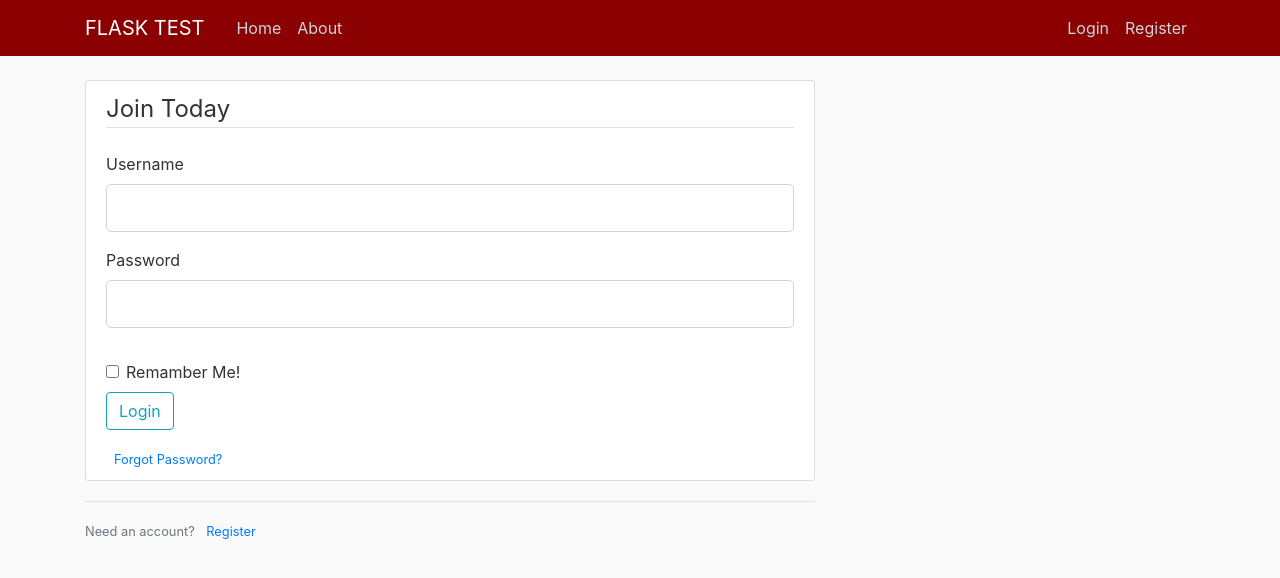
After one commit to lyfofvipin/Test_Flask, a Flask app: page /login in a window 1280 px wide. The commit adds this page. Shown: the top 578 px of the page. Run offline with Flask 2, Linux system fonts and the light colour scheme; some libraries are stand-ins or nearby versions.

Commit message:
Add login and registration forms

```diff
--- /dev/null
+++ b/forms.py
@@ -0,0 +1,17 @@
+from flask_wtf import FlaskForm
+from wtforms import StringField, PasswordField, SubmitField, BooleanField
+from wtforms.validators import DataRequired, Length, Email, EqualTo
+
+
+class RegistrationForm(FlaskForm):
+    username = StringField("Username", validators=[DataRequired(), Length(min=3, max=30)])
+    email = StringField("Email", validators=[DataRequired(), Email()])
+    password = PasswordField("Password", validators=[DataRequired()])
+    confirm_password = PasswordField("Confirm Password", validators=[DataRequired(), EqualTo('password')])
+    submit = SubmitField('Sing Up')
+
+class LoginForm(FlaskForm):
+    username = StringField("Username", validators=[DataRequired(), Length(min=3, max=30)])
+    password = PasswordField("Password", validators=[DataRequired()])
+    remember = BooleanField('Remamber Me!')
+    submit = SubmitField('Login')
--- a/main.py
+++ b/main.py
@@ -1,7 +1,8 @@
-from flask import Flask, render_template, url_for
-
+from flask import Flask, render_template, url_for, flash, redirect
+from forms import RegistrationForm, LoginForm
 
 app = Flask(__name__)
+app.config['SECRET_KEY'] = '3092e766d8a79953890a1c765ab6ca01'
 
 @app.route("/")
 @app.route("/home")
@@ -12,5 +13,23 @@ def home():
 def about():
     return render_template("about.html", title="Flask | About")
 
+@app.route("/register", methods=['GET', 'POST'])
+def register():
+    form = RegistrationForm()
+    if form.validate_on_submit():
+        flash("You has been successfully logged in.", "success")
+        return redirect(url_for('home'))
+    else:
+        flash("Login Unsuccessfull, Please check Username or Password", "danger")
+    return render_template("register.html", title="Flask | REGISTER", form = form)
+
+@app.route("/login", methods=['GET', 'POST'])
+def login():
+    form = LoginForm()
+    if form.validate_on_submit():
+        flash("User {0} is able to Successfully Login.".format(form.username.data), "success")
+        return redirect(url_for('home'))
+    return render_template("login.html", title="Flask | REGISTER", form = form)
+
 if __name__ == "__main__":
     app.run(debug=True)
--- a/templates/layout.html
+++ b/templates/layout.html
@@ -44,6 +44,15 @@
         <main role="main" class="container">
             <div class="row">
               <div class="col-md-8">
+                {% with messages = get_flashed_messages(with_categories=true) %}
+                    {% if messages %}
+                        {% for category, message in messages  %}
+                            <div class="alert alert-{{ category }}">
+                                {{ message }}
+                            </div>
+                        {% endfor %}
+                    {% endif %}
+                {% endwith %}
                 {% block content %}{% endblock %}
               </div>
               <!-- <div class="col-md-4">
--- /dev/null
+++ b/templates/login.html
@@ -0,0 +1,56 @@
+{% extends "layout.html" %}
+{% block content %}
+    <div class="content-section">
+        <form method="POST" action="">
+            {{ form.hidden_tag() }}
+            <fieldset class="form-group">
+                <legend class="border-bottom mb-4">Join Today</legend>
+                <div class="form-group">
+                    {{ form.username.label(class="form-control-label") }}
+                    {% if form.username.errors %}
+                    {{ form.username(class="form-control form-control-lg is-invalid") }}
+                    <div class="invalid-feedback">
+                        {% for error in form.username.errors %}
+                            <span>
+                                {{ error }}
+                            </span>
+                        {% endfor %}
+                    </div>
+                    {% else %}
+                        {{ form.username(class="form-control form-control-lg") }}
+                    {% endif %}
+                </div>
+                <div class="form-group">
+                    {{ form.password.label(class="form-control-label") }}
+                    {% if form.password.errors %}
+                    {{ form.password(class="form-control form-control-lg is-invalid") }}
+                    <div class="invalid-feedback">
+                        {% for error in form.password.errors %}
+                            <span>
+                                {{ error }}
+                            </span>
+                        {% endfor %}
+                    </div>
+                    {% else %}
+                    {{ form.password(class="form-control form-control-lg") }}
+                    {% endif %}
+                </div>
+            </fieldset>
+            <div class="form-check">
+                {{ form.remember(class='form-check-input') }}
+                {{ form.remember.label(class='form-check-input-label') }}
+            </div>
+            <div class="form-group">
+                {{ form.submit(class="btn btn-outline-info") }}
+            </div>
+            <small class="text-muted ml-2">
+                <a href="#">Forgot Password?</a>
+            </small>
+        </form>
+    </div>
+    <div class="border-top pt-3">
+        <small class="text-muted">
+            Need an account? <a class="ml-2" href="{{ url_for('register') }}">Register</a>
+        </small>
+    </div>
+{% endblock %}
```
Also changed, not shown: templates/register.html (added, +79 -0 lines).
